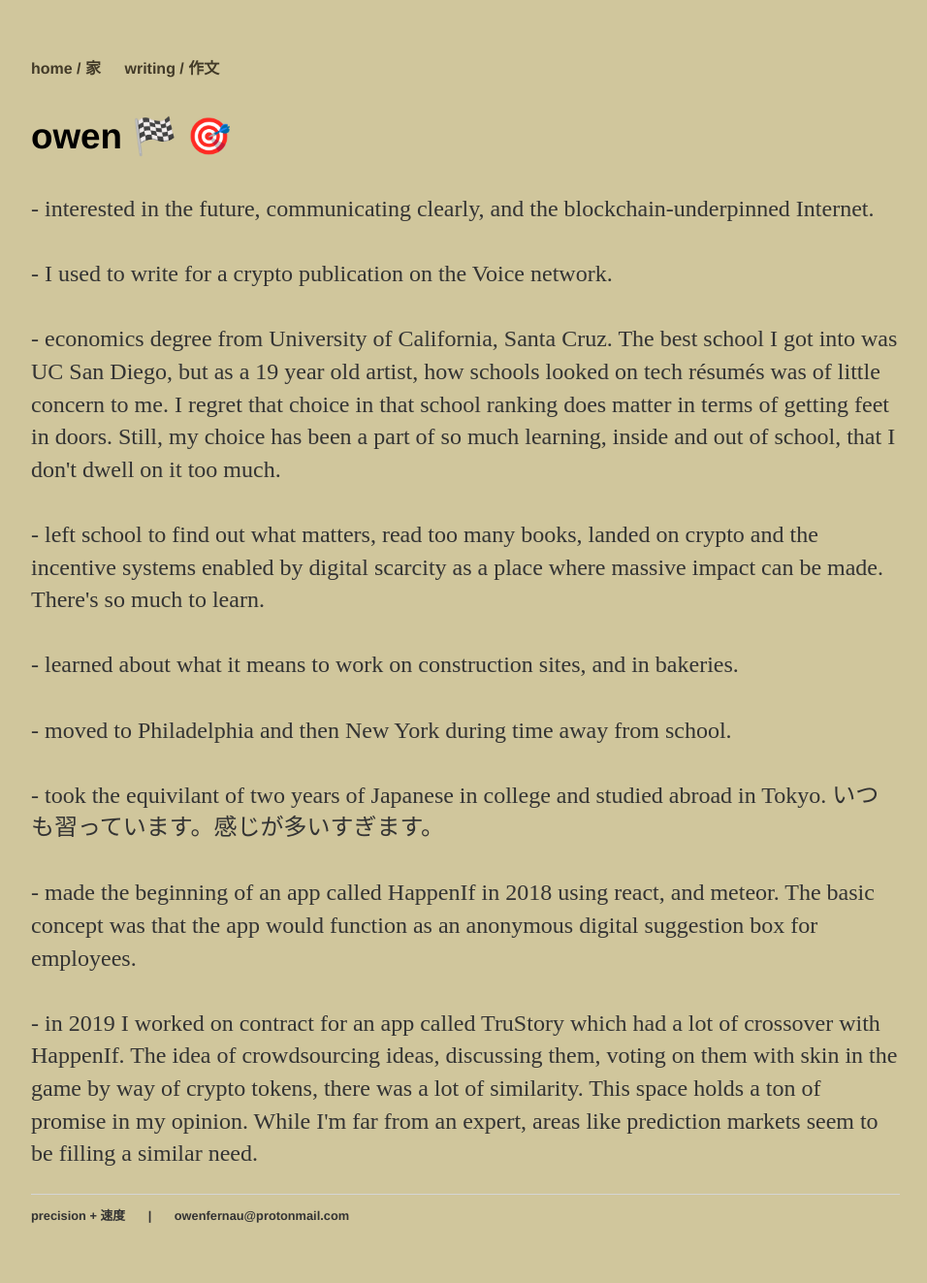
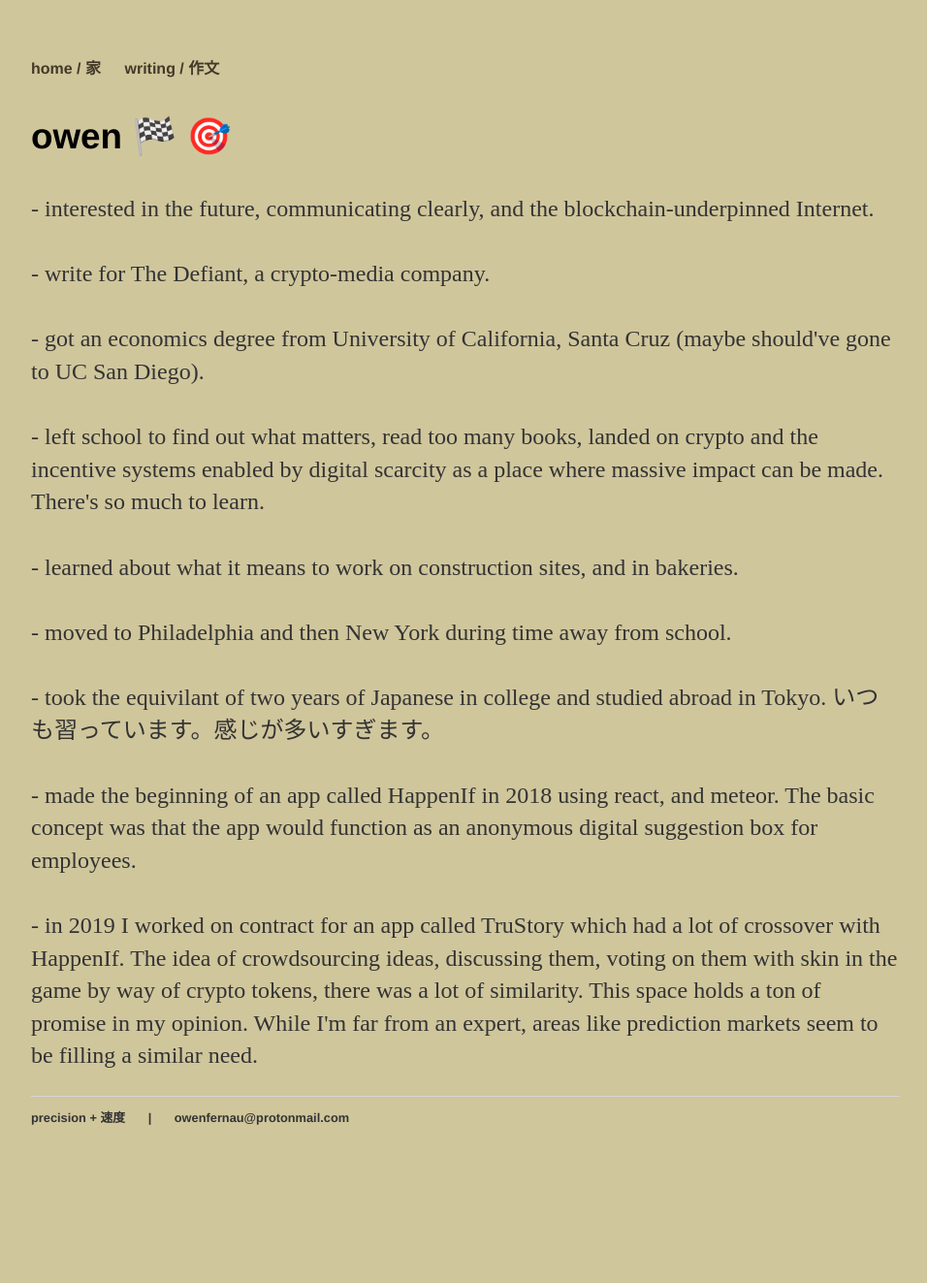
Before and after one commit to owenfernau/owenfernau.github.io, a Jekyll site: the page built from index.html, in a window 1280 px wide. Shown: the whole page at 97% size, without its empty margins (160-1116 px from the left). Built offline with Jekyll 4.4.1, drawn with Linux system fonts in a browser that asks for light colours; after the commit the page ends 1222 px from its top, so only the background shows below that.

Commit message:
is this thing on?

```diff
--- a/index.html
+++ b/index.html
@@ -8,14 +8,9 @@ title: owen fernau
 		- interested in the future, communicating clearly,
 		and the blockchain-underpinned Internet.
 		<br><br>
-		- I used to write for a crypto publication on the Voice network.
+		- write for The Defiant, a crypto-media company.
 		<br><br>
-		- economics degree from University of California, Santa Cruz. The best school
-		I got into was UC San Diego, but as a 19 year old artist, how schools
-		looked on tech résumés was of little concern to me. I regret that choice in
-		that school ranking does matter in terms of getting feet in doors. Still,
-		my choice has been a part of so much learning, inside and out of school, that I
-		don't dwell on it too much.
+		- got an economics degree from University of California, Santa Cruz (maybe should've gone to UC San Diego).
 		<br><br>
 		- left school to find out what matters, read too many books, landed on
 		crypto and the incentive systems enabled by digital scarcity as a place
```
